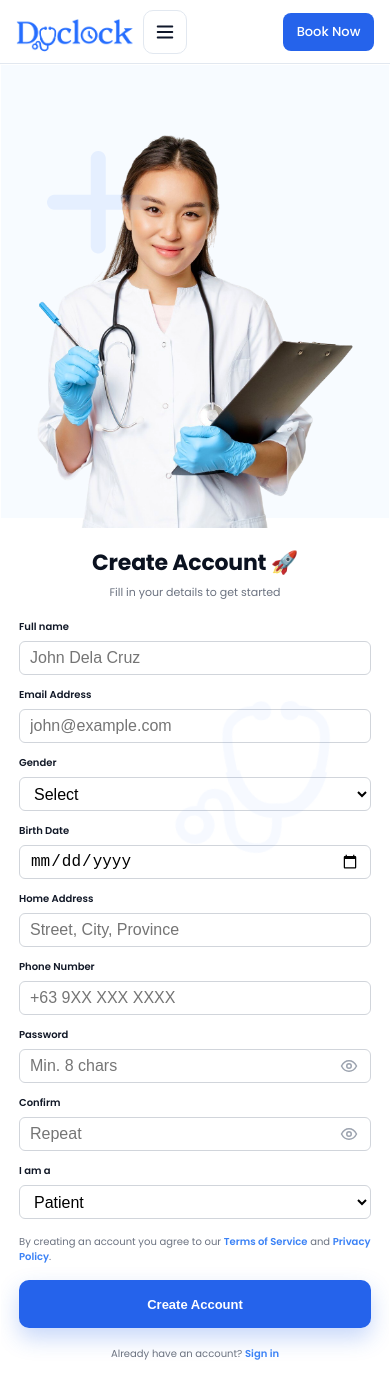
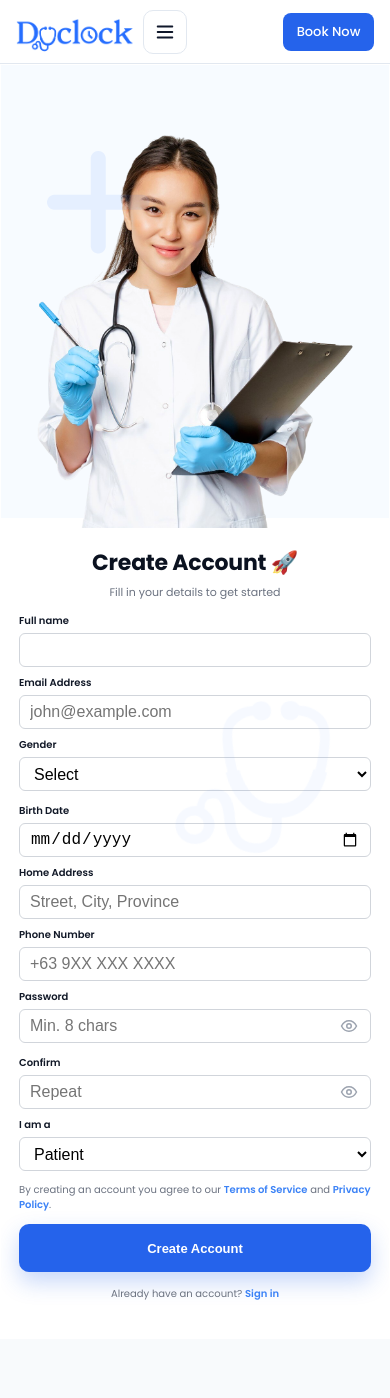
Before and after one commit to Rev0710/Doclock, a React (Vite) app in the folder doclock-project/client/: page /register in a window 390 px wide. After the commit the page ends 1339 px from the top, so only its background shows below. Built offline with nearby package versions, Linux system fonts and the light colour scheme; no server answers.

Commit message:
remove fullname input from register.jsx

```diff
--- a/doclock-project/client/src/index.css
+++ b/doclock-project/client/src/index.css
@@ -2800,6 +2800,18 @@
         .register-frame .login-right {
             padding: 28px 18px 36px;
         }
+
+        .login-form.register-form {
+            gap: 8px;
+        }
+
+        .register-form .login-label > span {
+            margin-bottom: 4px;
+        }
+
+        .register-frame .login-header {
+            margin-bottom: 12px;
+        }
     }
 
     /* ── UPLOAD PHOTO ── */
--- a/doclock-project/client/src/sections/Register.jsx
+++ b/doclock-project/client/src/sections/Register.jsx
@@ -74,7 +74,6 @@ export default function Register() {
                 <input
                   className="login-input"
                   type="text"
-                  placeholder="John Dela Cruz"
                   autoComplete="name"
                   value={name}
                   onChange={(e) => setName(e.target.value)}
```
